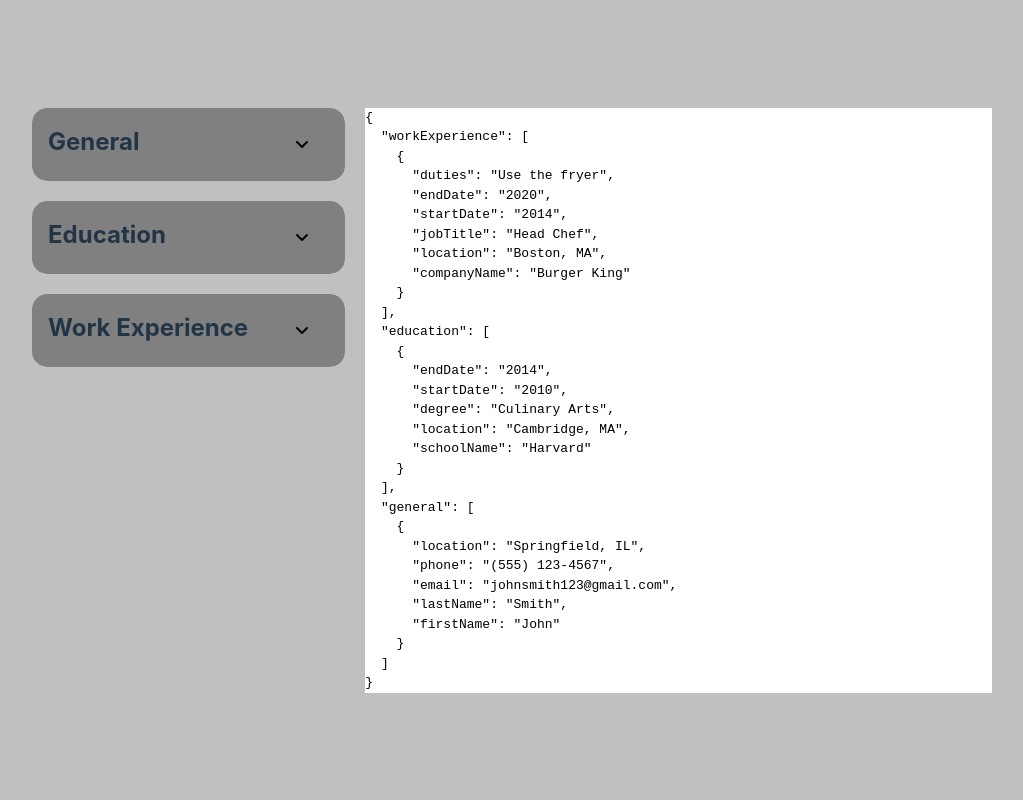
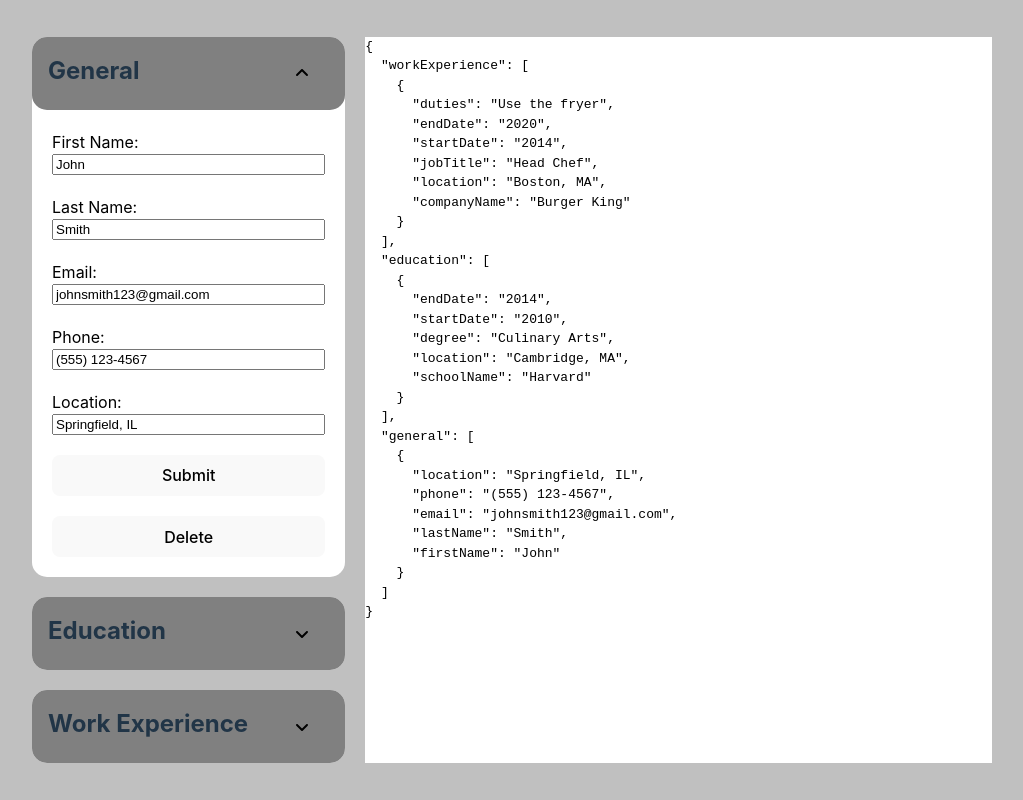
Before and after one commit to djsereno/CV-Application, a React (Vite) app: page / in a window 1280 px wide. Shown: the whole page, without its empty margins (128-1151 px from the left). Built offline with nearby package versions, Linux system fonts and the light colour scheme.

Commit message:
Update so only one Dropdown can be open at a time

```diff
--- a/src/App.jsx
+++ b/src/App.jsx
@@ -8,15 +8,16 @@ import Dropdown from './Dropdown';
 library.add(faAngleDown, faAngleUp);
 
 function App() {
-  const initialCvVals = data.reduce((cvValsAcc, section) => {
-    const subsectionVals = section.formFields.reduce(
-      (subsectionValsAcc, input) => ({ [input.id]: input.placeholder, ...subsectionValsAcc }),
-      {}
-    );
-    return { [section.id]: [subsectionVals], ...cvValsAcc };
-  }, {});
-
-  const [cvVals, setCvVals] = useState(initialCvVals);
+  const [openStatus, setOpenStatus] = useState([true, false, false]);
+  const [cvVals, setCvVals] = useState(
+    data.reduce((cvValsAcc, section) => {
+      const subsectionVals = section.formFields.reduce(
+        (subsectionValsAcc, input) => ({ [input.id]: input.placeholder, ...subsectionValsAcc }),
+        {}
+      );
+      return { [section.id]: [subsectionVals], ...cvValsAcc };
+    }, {})
+  );
 
   const updateCvVals = (newSectionVals, sectionId) => {
     const newCvVals = { ...cvVals };
@@ -24,14 +25,21 @@ function App() {
     setCvVals(newCvVals);
   };
 
+  const toggleOpenStatus = (index) => {
+    const newOpenStatus = new Array(3).fill(false);
+    newOpenStatus[index] = !openStatus[index];
+    setOpenStatus(newOpenStatus);
+  };
+
   return (
     <>
       <div id="dropdown-container">
-        {data.map((section) => (
+        {data.map((section, index) => (
           <Dropdown
             key={section.id}
-            initOpenStatus={false}
             initSectionVals={cvVals[section.id]}
+            isOpen={openStatus[index]}
+            toggleOpenStatus={() => toggleOpenStatus(index)}
             updateCvVals={updateCvVals}
             {...section}
           />
--- a/src/Dropdown.jsx
+++ b/src/Dropdown.jsx
@@ -4,8 +4,15 @@ import { v4 as uuidv4 } from 'uuid';
 import { FontAwesomeIcon } from '@fortawesome/react-fontawesome';
 import Subsection from './Subsection';
 
-function Dropdown({ formFields, id, initOpenStatus, initSectionVals, label, updateCvVals }) {
-  const [isOpen, setIsOpen] = useState(initOpenStatus);
+function Dropdown({
+  formFields,
+  id,
+  initSectionVals,
+  isOpen,
+  label,
+  toggleOpenStatus,
+  updateCvVals
+}) {
   const [sectionVals, setSectionVals] = useState(initSectionVals);
   const [isSubmitted, setIsSubmitted] = useState(new Array(sectionVals.length).fill(false));
   const [subsectionKeys, setSubsectionKeys] = useState(sectionVals.map(() => uuidv4()));
@@ -29,8 +36,6 @@ function Dropdown({ formFields, id, initOpenStatus, initSectionVals, label, upda
     setSubsectionKeys([...subsectionKeys, uuidv4()]);
     setIsSubmitted([...isSubmitted, false]);
   };
-
-  const toggleDropdown = () => setIsOpen(!isOpen);
 
   const toggleSubmit = (e, subsectionIndex, isSubmit) => {
     e.preventDefault();
@@ -60,7 +65,7 @@ function Dropdown({ formFields, id, initOpenStatus, initSectionVals, label, upda
     <div className="dropdown-module">
       <div className="dropdown-header">
         <h2>{label}</h2>
-        <button onClick={toggleDropdown}>
+        <button onClick={toggleOpenStatus}>
           {isOpen ? <FontAwesomeIcon icon="angle-up" /> : <FontAwesomeIcon icon="angle-down" />}
         </button>
       </div>
@@ -77,9 +82,10 @@ function Dropdown({ formFields, id, initOpenStatus, initSectionVals, label, upda
 Dropdown.propTypes = {
   formFields: PropTypes.array,
   id: PropTypes.string,
-  initOpenStatus: PropTypes.bool,
   initSectionVals: PropTypes.array,
+  isOpen: PropTypes.bool,
   label: PropTypes.string,
+  toggleOpenStatus: PropTypes.func,
   updateCvVals: PropTypes.func
 };
 
```
